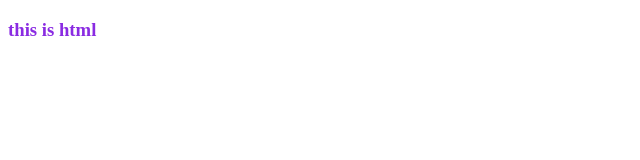
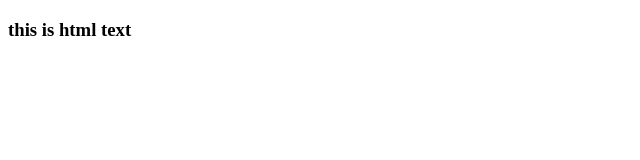
Before and after one commit to Ubaida-M-Yusuf/git-test2, a plain HTML site: page index.html in a window 1280 px wide. Shown: the whole page, without its empty margins (0-640 px from the left). Drawn offline with Linux system fonts and the light colour scheme.

Commit message:
no chnages

```diff
--- a/index.html
+++ b/index.html
@@ -5,7 +5,7 @@
  </head>
 <body>
     <title>Ubaida Muhanad </title>
-        <h3 class="purple"> this is html </h3>
+        <h3 class="h1"> this is html text</textarea></h3>
 
     </body>
 </html>
```
